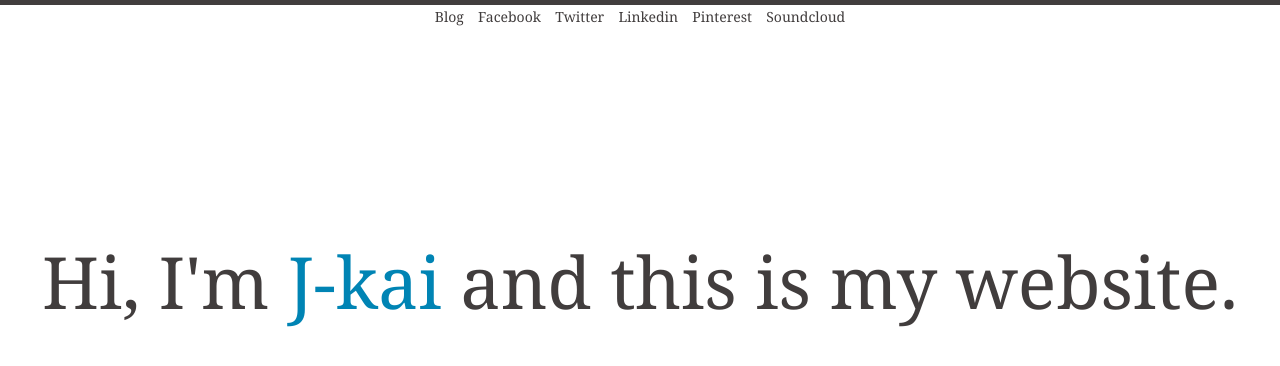
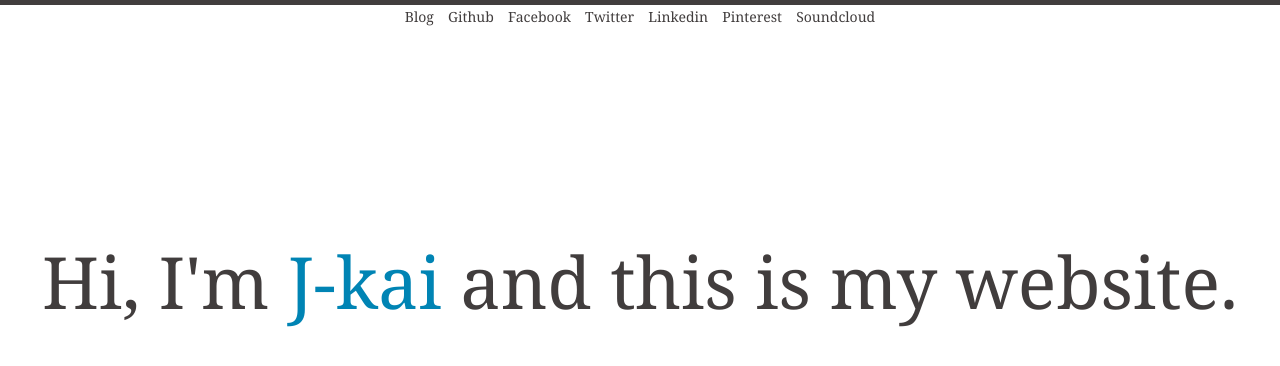
Before and after one commit to jkaihsu/jkaihsu.github.io, a plain HTML site: page index.html in a window 1280 px wide. Drawn offline with nearby package versions, Linux system fonts and the light colour scheme.

Commit message:
Add github account

```diff
--- a/index.html
+++ b/index.html
@@ -22,6 +22,7 @@
 
   <ul class="nav">
     <a href="https://medium.com/@mr_jkai" target="_blank"><li>Blog</li></a>
+    <a href="http://github.com/jkaihsu" target="_blank"><li>Github</li></a>
     <a href="http://facebook.com/jkaih" target="_blank"><li>Facebook</li></a>
     <a href="http://twitter.com/mr_jkai" target="_blank"><li>Twitter</li></a>
     <a href="http://linkedin.com/in/jkaihsu" target="_blank"><li>Linkedin</li></a>
```
